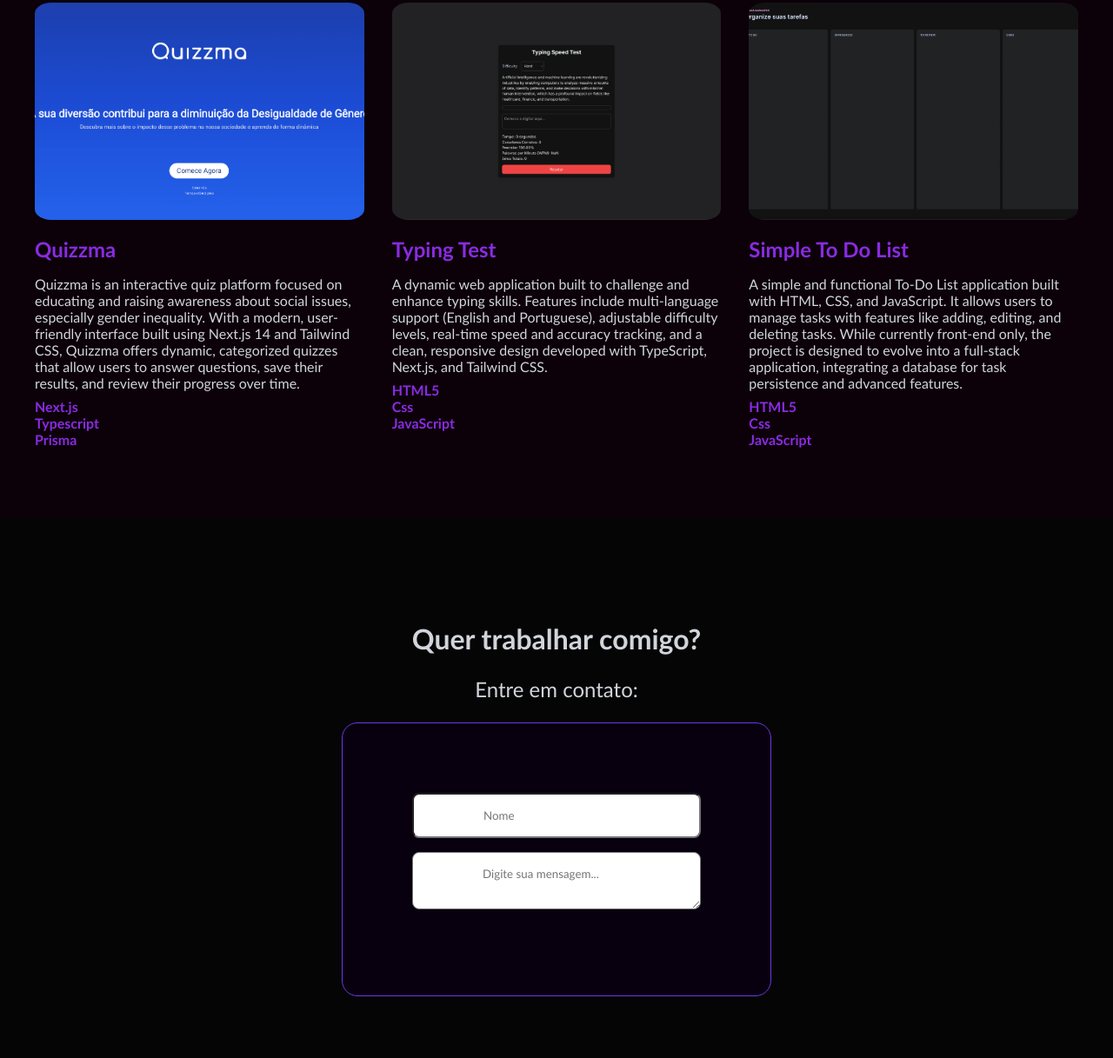
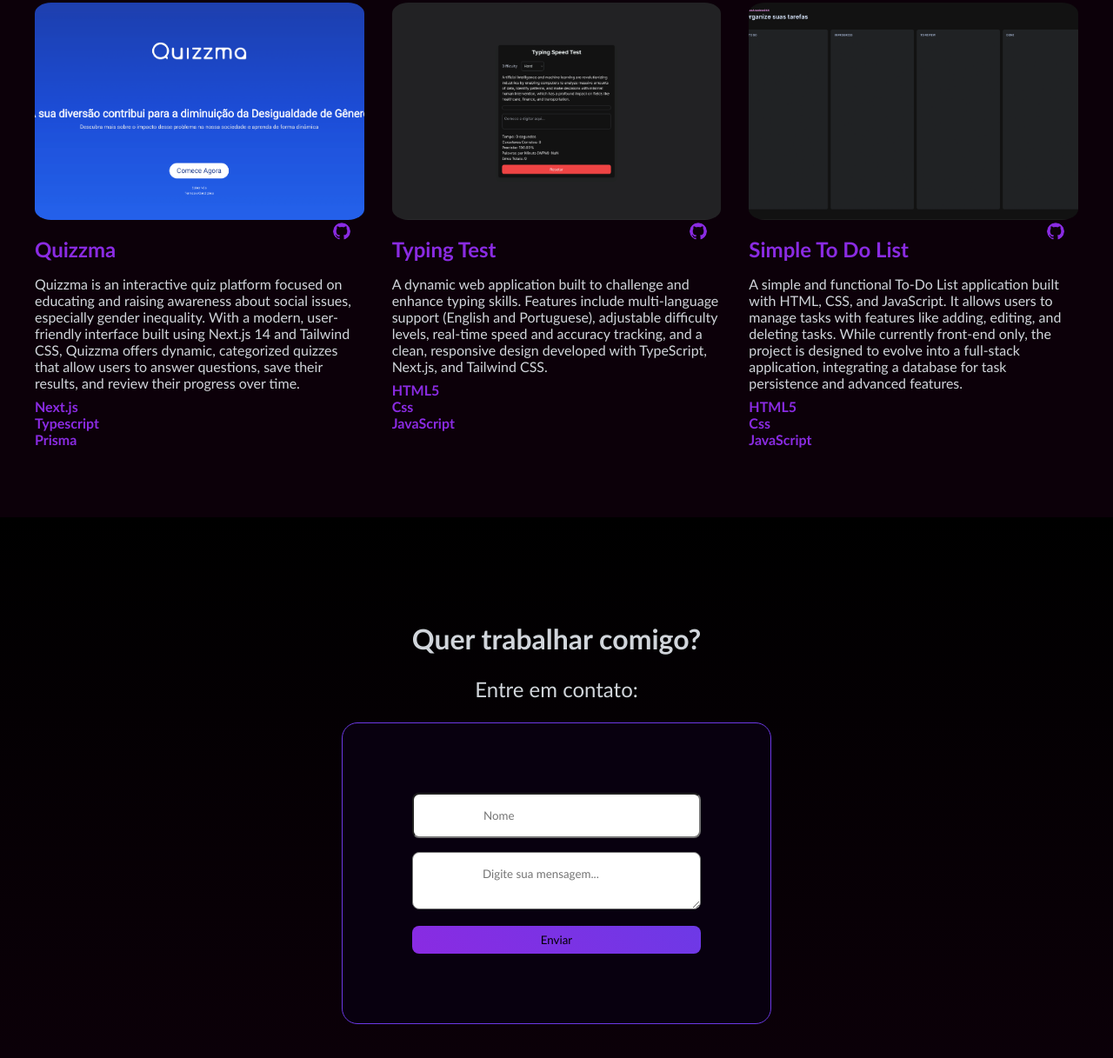
Before and after one commit to LucasAnselmo044/Portfolio2025, a plain HTML site: page index.html in a window 1280 px wide. Shown: the part 1569-2786 px from the top of the page at 87% size. Drawn offline with Linux system fonts and the light colour scheme.

Commit message:
Fundo melhorado

```diff
--- a/index.html
+++ b/index.html
@@ -8,6 +8,7 @@
     <title>Lucas Anselmo - Portfolio</title>
 </head>
 <body>
+    <div class="particulas"></div>
     <nav class="navegacao">
         <ul class="menu">
             <li>
@@ -54,6 +55,9 @@
                     <img src="./img/Quizzma.png" alt="Foto Quizzma" class="projetos-imagem">
                     <a href="https://quizzma.vercel.app" target="_blank" rel="noopener noreferrer" class="projeto-link">Quizzma</a>
                 </a>
+                <a href="https://www.github.com/LucasAnselmo044" target="_blank" rel="noopener noreferrer">
+                    <img src="./img/github.png" alt="Logo Github" class="logo-github-projetos"/>
+                </a>
                 <p class="paragrafo-projetos">Quizzma is an interactive quiz platform focused on educating and raising awareness about social issues, especially gender inequality. With a modern, user-friendly interface built using Next.js 14 and Tailwind CSS, Quizzma offers dynamic, categorized quizzes that allow users to answer questions, save their results, and review their progress over time.</p>
                 <ul class="stack-list">
                     <li class="stack">Next.js</li>
@@ -66,6 +70,9 @@
                     <img src="./img/Typing.png" alt="Foto Typing" class="projetos-imagem">
                     <a href="https://typing-test-omega.vercel.app" target="_blank" rel="noopener noreferrer" class="projeto-link">Typing Test</a>
                 </a>
+                <a href="https://www.github.com/LucasAnselmo044" target="_blank" rel="noopener noreferrer">
+                    <img src="./img/github.png" alt="Logo Github" class="logo-github-projetos"/>
+                </a>
                 <p class="paragrafo-projetos">A dynamic web application built to challenge and enhance typing skills. Features include multi-language support (English and Portuguese), adjustable difficulty levels, real-time speed and accuracy tracking, and a clean, responsive design developed with TypeScript, Next.js, and Tailwind CSS.</p>
                 <ul class="stack-list">
                     <li class="stack">HTML5</li>
@@ -77,6 +84,9 @@
             <div class="projetos-card">
                     <img src="./img/SimpleToDoList.png" alt="Foto Simple To Do List" class="projetos-imagem">
                     <a href="https://lucasanselmo044.github.io/SimpleToDoList/" target="_blank" rel="noopener noreferrer" class="projeto-link">Simple To Do List</a>
+                </a>
+                <a href="https://www.github.com/LucasAnselmo044" target="_blank" rel="noopener noreferrer">
+                    <img src="./img/github.png" alt="Logo Github" class="logo-github-projetos"/>
                 </a>
                 <p class="paragrafo-projetos">A simple and functional To-Do List application built with HTML, CSS, and JavaScript. It allows users to manage tasks with features like adding, editing, and deleting tasks. While currently front-end only, the project is designed to evolve into a full-stack application, integrating a database for task persistence and advanced features.</p>
                 <ul class="stack-list">
@@ -97,8 +107,8 @@
             </div>
             <div class="grupo-form">
                 <textarea class="campo-form" placeholder="Digite sua mensagem..."></textarea>
-
             </div>
+            <button class="botao-form">Enviar</button>
         </form>
     </section>
 </body>
--- a/style.css
+++ b/style.css
@@ -16,6 +16,9 @@ html {
     --maisEscuro: #050505;
     --claro: #D1D5DB;
     --vidro: rgba(0, 64, 120, 0.5);
+    --particulaPrimaria: #8a2be2;
+    --particulaSecundaria: #6a0dad;
+    --particulaMaisEscura: #1b1b2f;
   }
 
   body {
@@ -135,6 +138,16 @@ html {
     transition: transform 0.3s ease-in-out;
   }
 
+  .logo-github-projetos {
+    width: 20px;
+    height: 20px;
+    transition: transform 0.4s ease-in-out;
+    box-shadow: 10px 10px 81px -22px rgba(138,43,226,1);
+    border-radius: 50%;
+    position: absolute;
+    right: 1rem;
+  }
+
   .sobre {
     padding: 6rem 2rem;
     display: flex;
@@ -185,6 +198,7 @@ html {
   }
 
   .projetos-card {
+    position: relative;
   }
 
   .info-projetos {
@@ -251,7 +265,8 @@ html {
     justify-content: center;
     align-items: center;
     flex-direction: column;
-    background-color: #050505;
+    background: rgb(12,0,9);
+    background: linear-gradient(0deg, rgba(12,0,9,1) 0%, rgba(0,0,0,1) 100%);
     gap: 1.5rem;
     padding: 6rem 2rem;
   }
@@ -282,6 +297,7 @@ html {
     color: #8a2be2;
     outline: none;
     transition: box-shadow 0.3s ease-in-out, border-color 0.3s ease-in-out;
+
   }
 
   .campo-form:focus {
@@ -292,3 +308,30 @@ html {
   .grupo-form {
     margin-bottom: 1rem;
   }
+
+  .botao-form {
+    background: linear-gradient(45deg, #8a2be2, #6d39e6);
+    padding: 0.5rem 2rem;
+    border: none;
+    border-radius: 8px;
+    cursor: pointer;
+    width: 100%;
+    transition: all 0.5 ease;
+  }
+
+  .botao-form:hover {
+    background: #5d16a0;
+  }
+
+  .particulas {
+    position: absolute;
+    top: 0;
+    left: 0;
+    width: 100%;
+    z-index: -1;
+    height: 100%;
+    opacity: 0.2;
+    background: radial-gradient(circle at 10% 20%, var(--primaria) 0%, transparent 25%), radial-gradient(circle at 90% 80%, var(--secundaria) 0%, transparent 20%), var(--escuro);
+    filter: blur(4px);
+    will-change: transform;
+  }
```
